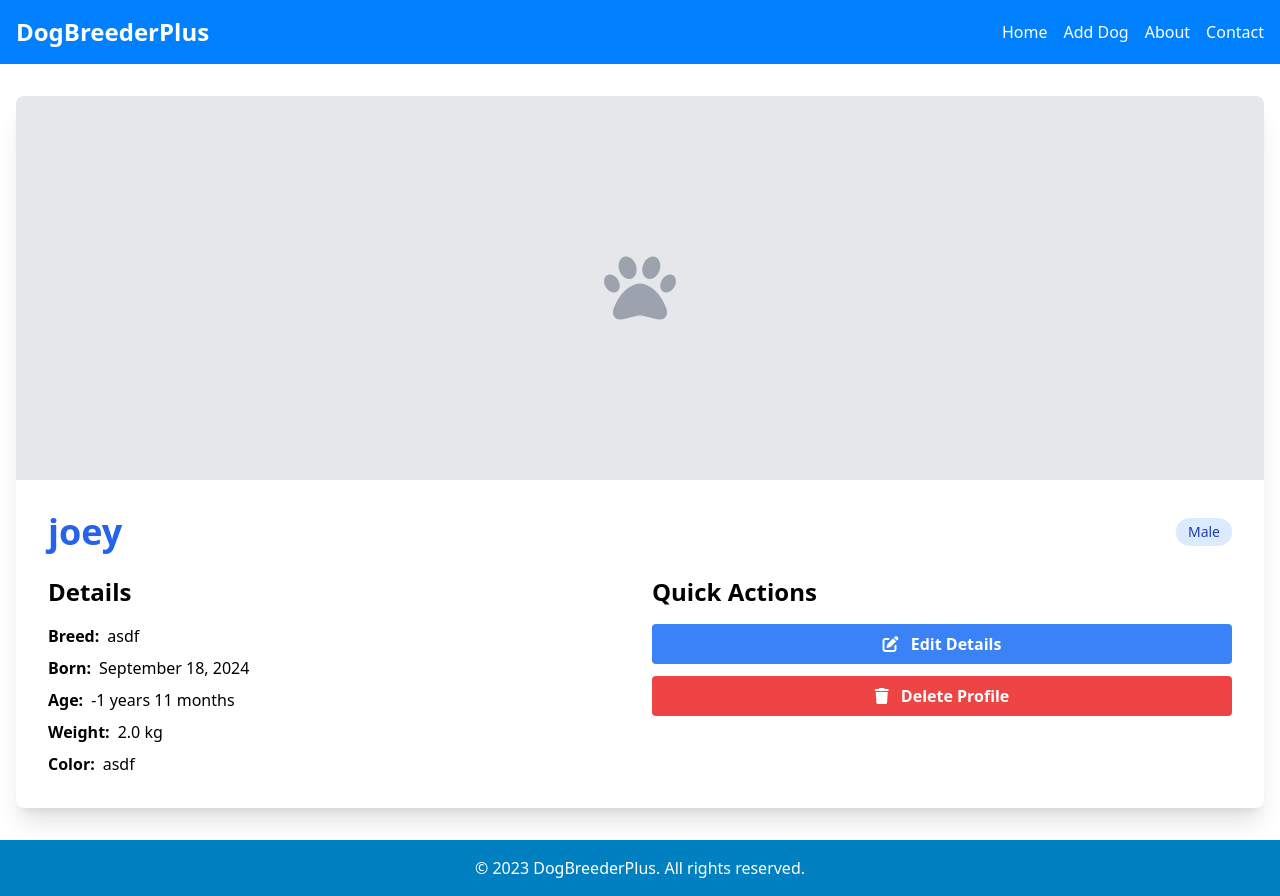
After one commit to JohnathonCrowder/PawFinderPlus, a Flask app: page /dog/1/profile in a window 1280 px wide. The commit adds this page. Run offline with Flask 3, Linux system fonts and the light colour scheme; some libraries are stand-ins or nearby versions.

Commit message:
added dog profiles

```diff
--- a/app/__init__.py
+++ b/app/__init__.py
@@ -3,6 +3,8 @@ from flask import Flask, render_template, url_for, request, redirect, flash, sen
 from flask_sqlalchemy import SQLAlchemy
 from datetime import datetime
 from werkzeug.utils import secure_filename
+from datetime import date  # Add this at the top
+
 
 db = SQLAlchemy()
 
@@ -104,6 +106,11 @@ def create_app():
             return redirect(url_for('dog_detail', id=dog.id))
         return render_template('dog_detail.html', dog=dog)
 
+    @app.route('/dog/<int:id>/profile')
+    def dog_profile(id):
+        dog = Dog.query.get_or_404(id)
+        return render_template('dog_profile.html', dog=dog, date=date)
+
     @app.route('/dog/<int:id>/delete', methods=['POST'])
     def delete_dog(id):
         dog = Dog.query.get_or_404(id)
--- /dev/null
+++ b/app/templates/dog_profile.html
@@ -0,0 +1,128 @@
+{% extends "base.html" %}
+
+{% block title %}{{ dog.name }}'s Profile - DogBreederPlus{% endblock %}
+
+{% block content %}
+<div class="container mx-auto px-4 py-8">
+    <div class="bg-white shadow-xl rounded-lg overflow-hidden">
+        <!-- Image Gallery -->
+        <div class="relative h-96">
+            {% if dog.images %}
+                <div id="mainImage" class="w-full h-full">
+                    <img src="{{ url_for('uploaded_file', filename=dog.images[0].filename) }}"
+                         alt="{{ dog.name }}"
+                         class="w-full h-full object-cover">
+                </div>
+                {% if dog.images|length > 1 %}
+                    <div class="absolute bottom-0 left-0 right-0 p-4 flex justify-center space-x-2 bg-black bg-opacity-50">
+                        {% for image in dog.images %}
+                            <button onclick="changeMainImage('{{ url_for('uploaded_file', filename=image.filename) }}')"
+                                    class="w-16 h-16 rounded-md overflow-hidden focus:outline-none focus:ring-2 focus:ring-blue-500">
+                                <img src="{{ url_for('uploaded_file', filename=image.filename) }}"
+                                     alt="{{ dog.name }}"
+                                     class="w-full h-full object-cover">
+                            </button>
+                        {% endfor %}
+                    </div>
+                {% endif %}
+            {% else %}
+                <div class="w-full h-full flex items-center justify-center bg-gray-200">
+                    <i class="fas fa-paw text-7xl text-gray-400"></i>
+                </div>
+            {% endif %}
+        </div>
+
+        <!-- Dog Info -->
+        <div class="p-8">
+            <div class="flex justify-between items-center mb-6">
+                <h1 class="text-4xl font-bold text-blue-600">{{ dog.name }}</h1>
+                <span class="bg-blue-100 text-blue-800 text-sm font-medium px-3 py-1 rounded-full">
+                    {{ dog.gender }}
+                </span>
+            </div>
+
+            <div class="grid grid-cols-1 md:grid-cols-2 gap-6">
+                <div>
+                    <h2 class="text-2xl font-semibold mb-4">Details</h2>
+                    <ul class="space-y-2">
+                        <li class="flex items-center">
+                            <span class="font-semibold mr-2">Breed:</span> {{ dog.breed }}
+                        </li>
+                        <li class="flex items-center">
+                            <span class="font-semibold mr-2">Born:</span> {{ dog.date_of_birth.strftime('%B %d, %Y') }}
+                        </li>
+                        <li class="flex items-center">
+                            <span class="font-semibold mr-2">Age:</span> {{ (date.today() - dog.date_of_birth).days // 365 }} years {{ ((date.today() - dog.date_of_birth).days % 365) // 30 }} months
+                        </li>
+                        {% if dog.weight %}
+                        <li class="flex items-center">
+                            <span class="font-semibold mr-2">Weight:</span> {{ dog.weight }} kg
+                        </li>
+                        {% endif %}
+                        {% if dog.color %}
+                        <li class="flex items-center">
+                            <span class="font-semibold mr-2">Color:</span> {{ dog.color }}
+                        </li>
+                        {% endif %}
+                    </ul>
+                </div>
+                <div>
+                    <h2 class="text-2xl font-semibold mb-4">Quick Actions</h2>
+                    <div class="space-y-3">
+                        <a href="{{ url_for('dog_detail', id=dog.id) }}"
+                           class="block w-full bg-blue-500 hover:bg-blue-700 text-white font-bold py-2 px-4 rounded text-center">
+                            <i class="fas fa-edit mr-2"></i> Edit Details
+                        </a>
+                        <button onclick="confirmDelete()"
+                                class="block w-full bg-red-500 hover:bg-red-700 text-white font-bold py-2 px-4 rounded text-center">
+                            <i class="fas fa-trash mr-2"></i> Delete Profile
+                        </button>
+                    </div>
+                </div>
+            </div>
+        </div>
+    </div>
+</div>
+
+<!-- Delete Confirmation Modal -->
+<div id="deleteModal" class="fixed inset-0 bg-black bg-opacity-50 hidden flex items-center justify-center">
+    <div class="bg-white p-6 rounded-lg max-w-md w-full">
+        <h3 class="text-xl font-bold mb-4">Confirm Deletion</h3>
+        <p class="mb-6">Are you sure you want to delete {{ dog.name }}'s profile? This action cannot be undone.</p>
+        <div class="flex justify-end space-x-4">
+            <button onclick="closeDeleteModal()" class="px-4 py-2 text-gray-600 border border-gray-300 rounded hover:bg-gray-100">
+                Cancel
+            </button>
+            <form action="{{ url_for('delete_dog', id=dog.id) }}" method="POST">
+                <button type="submit" class="px-4 py-2 bg-red-500 text-white rounded hover:bg-red-700">
+                    Delete
+                </button>
+            </form>
+        </div>
+    </div>
+</div>
+
+<script>
+function changeMainImage(src) {
+    const mainImage = document.querySelector('#mainImage img');
+    mainImage.src = src;
+}
+
+function confirmDelete() {
+    const modal = document.getElementById('deleteModal');
+    modal.classList.remove('hidden');
+}
+
+function closeDeleteModal() {
+    const modal = document.getElementById('deleteModal');
+    modal.classList.add('hidden');
+}
+
+// Close modal when clicking outside
+document.getElementById('deleteModal').addEventListener('click', function(e) {
+    if (e.target === this) {
+        closeDeleteModal();
+    }
+});
+</script>
+{% endblock %}
```
Also changed, not shown: app/templates/index.html (+30 -32 lines).
